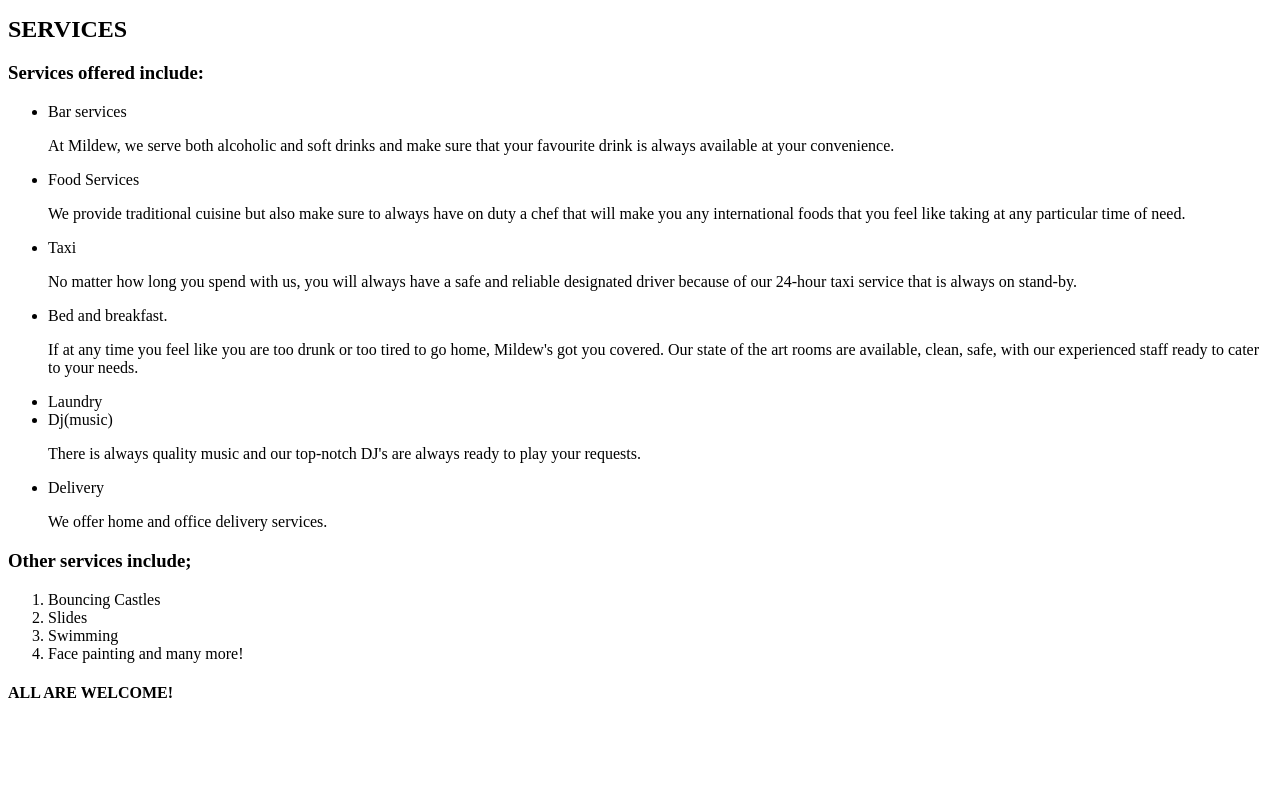
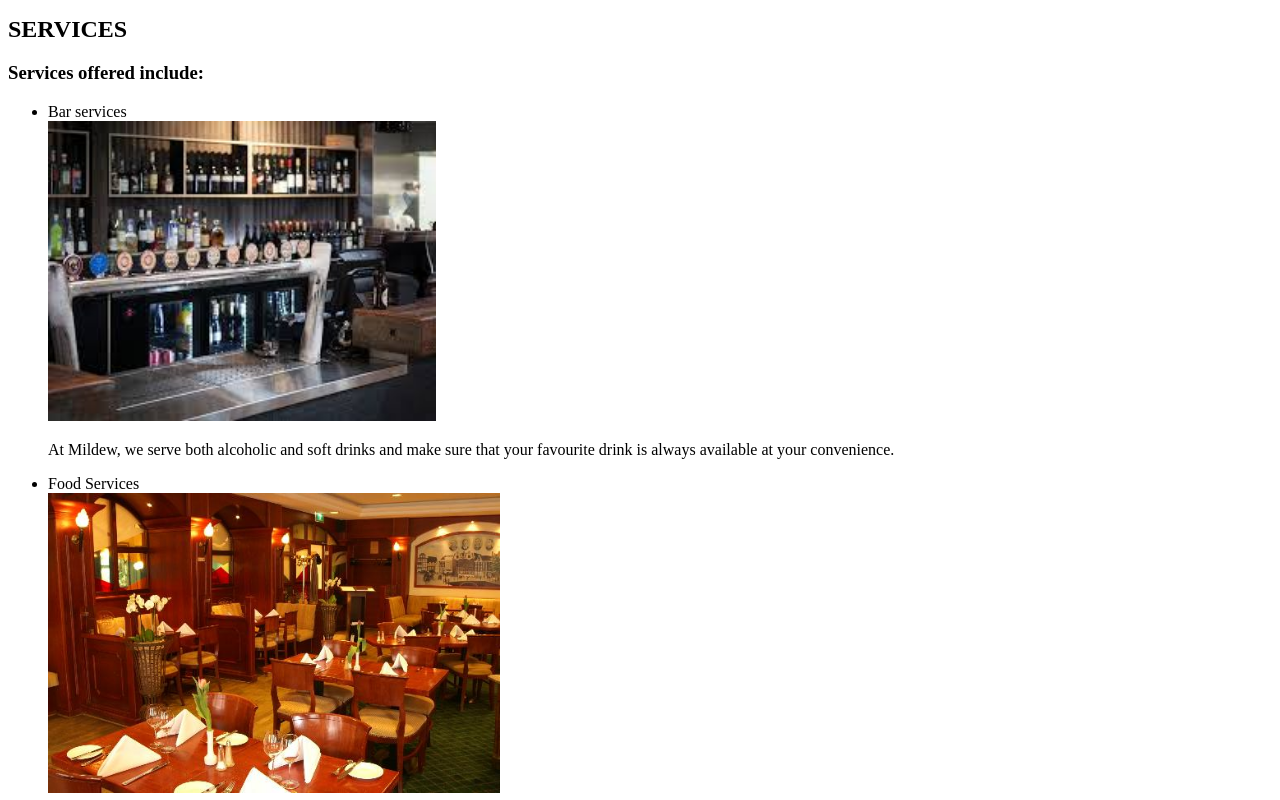
Before and after one commit to winniediana4/Mildew, a plain HTML site: page index.html in a window 1280 px wide. Shown: the part 320-1120 px from the top of the page. Before the commit the page ends 1043 px from the top, so only its background shows below. Drawn offline with Linux system fonts and the light colour scheme.

Commit message:
added images

```diff
--- a/index.html
+++ b/index.html
@@ -16,8 +16,10 @@
     <h3>Services offered include:</h3>
     <ul>
       <li>Bar services</li>
+      <img src="Images/bar.jpeg" alt="Bar" height="300px">
       <P>At Mildew, we serve both alcoholic and soft drinks and make sure that your favourite drink is always available at your convenience.</P>
       <li>Food Services</li>
+      <img src="Images/restaurant area.jpg" alt="Restaurant" height="300px">
       <p>We provide traditional cuisine but also make sure to always have on duty a chef that will make you any international foods that you feel like taking at any particular time of need.</p>
       <li>Taxi</li>
       <p>No matter how long you spend with us, you will always have a safe and reliable designated driver because of our 24-hour taxi service that is always on stand-by.</p>
```
Also changed, not shown: Images/bar.jpeg (added), Images/playpen.jpg (added), Images/restaurant area.jpg (added), Images/restaurant.jpg (added).
